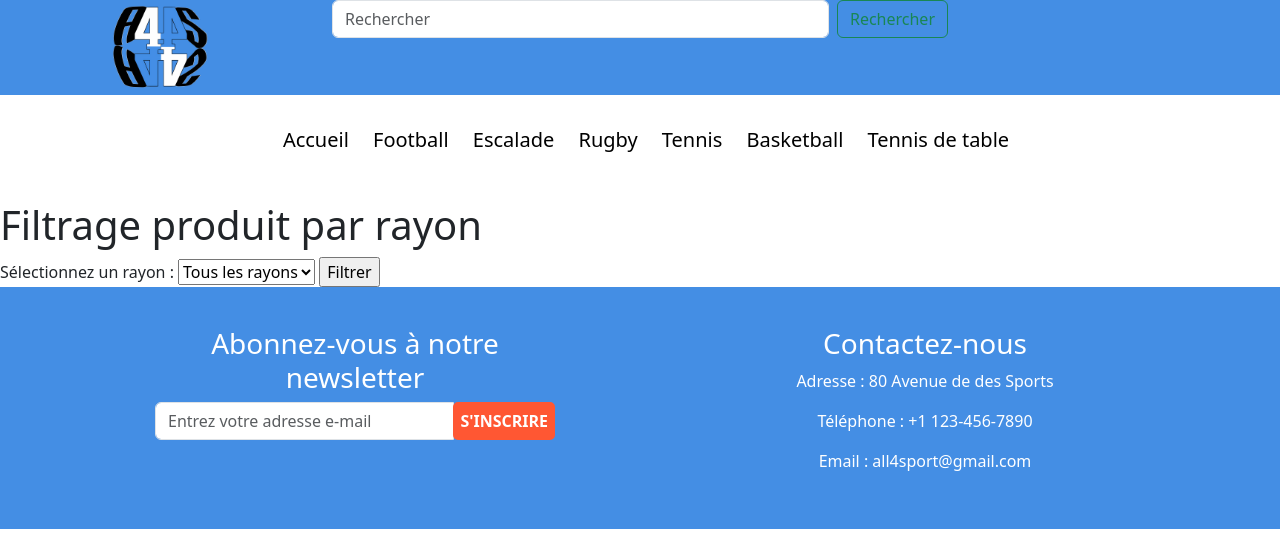
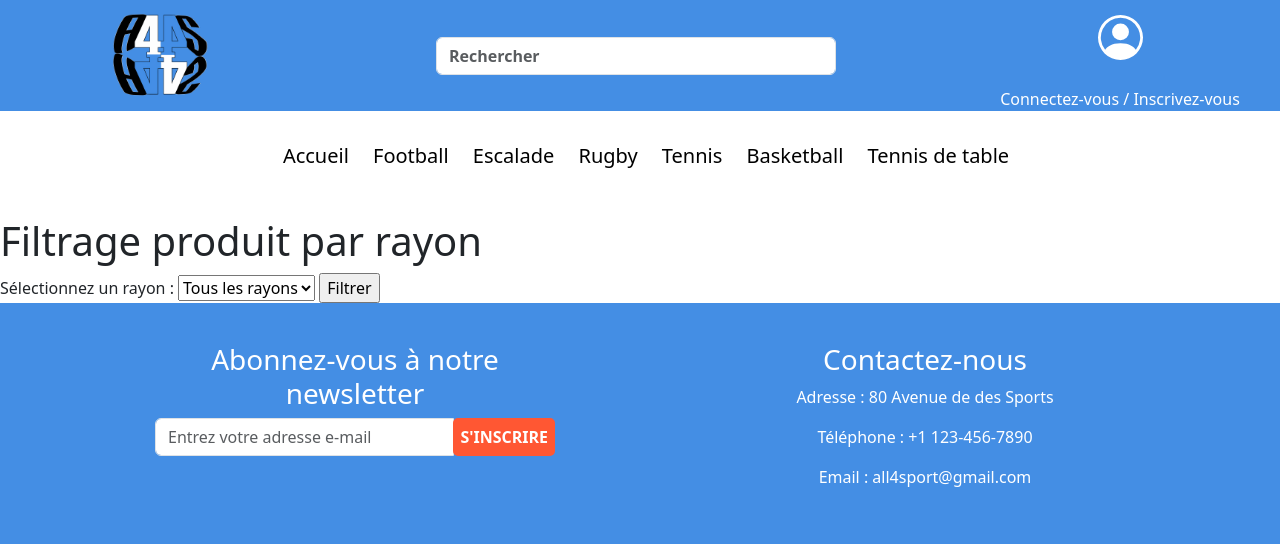
Before and after one commit to oriswalft/Projet-AP3, a Symfony app: template templates/filtre.html.twig in a window 1280 px wide. Shown: the top 544 px of the page. Run offline with Twig, Linux system fonts and the light colour scheme; the template is opened without the code that fills it, so the values that code supplies are empty; some libraries are stand-ins or nearby versions.

Commit message:
header terminé

```diff
--- a/public/CSS/style.css
+++ b/public/CSS/style.css
@@ -1,28 +1,5 @@
-.card {
-    text-align: center;
-    border: none;
-    box-shadow: 0 4px 8px rgba(0, 0, 0, 0.2), 0 6px 20px rgba(0, 0, 0, 0.15);
-    border-radius: 20px;
-}
-
-.card a {
-    color: #448ee4;
+a {
     text-decoration: none;
-}
-
-.card a:hover {
-    color: #448ee4;
-
-}
-
-
-hr {
-    color: #448ee4;
-}
-
-.card img {
-    margin: 0 auto;
-    display: block;
 }
 
 .header {
@@ -31,6 +8,26 @@ hr {
 
 .logo img {
     height: 95px;
+}
+
+.searchbar input {
+    width: 400px;
+    font-weight: 600;
+}
+
+.login svg {
+    color: white;
+    margin-top: 15px;
+}
+
+#connexion {
+    margin-top: 3px;
+    color: white;
+}
+
+#connexion:hover {
+    text-decoration: underline;
+
 }
 
 .navbar {
@@ -48,13 +45,38 @@ hr {
 
 .navbar a {
     color: black;
-    text-decoration: none;
     font-size: 20px;
     margin-right: 20px;
 }
 
 .navbar a:hover {
     color: #448ee4;
+}
+
+.card {
+    text-align: center;
+    border: none;
+    box-shadow: 0 4px 8px rgba(0, 0, 0, 0.2), 0 6px 20px rgba(0, 0, 0, 0.15);
+    border-radius: 20px;
+}
+
+.card a {
+    color: #448ee4;
+}
+
+.card a:hover {
+    color: #448ee4;
+
+}
+
+
+hr {
+    color: #448ee4;
+}
+
+.card img {
+    margin: 0 auto;
+    display: block;
 }
 
 #bouton {
--- a/templates/base.html.twig
+++ b/templates/base.html.twig
@@ -20,17 +20,23 @@
                 <img src="{{ asset('pictures/logo/logo.png') }}" alt="Logo de votre site">
             </a>
         </div>
-        <div class="searchbar col-6">
+          <div class="searchbar col-6 d-flex justify-content-center align-items-center">
             <form class="d-flex" role="search">
                 <input class="form-control me-2" type="search" placeholder="Rechercher" aria-label="Rechercher">
-                <button class="btn btn-outline-success" type="submit">Rechercher</button>
             </form>
         </div>
-        <div class="login col-3">
-            <!-- Votre contenu de connexion ici -->
-        </div>
+        <div class="login col-3 d-flex flex-column align-items-center">
+            <a href="{{ path('app_accueil') }}">
+                <svg xmlns="http://www.w3.org/2000/svg" width="45" height="45" fill="currentColor" class="bi bi-person-circle" viewBox="0 0 16 16">
+                    <path d="M11 6a3 3 0 1 1-6 0 3 3 0 0 1 6 0z"/>
+                    <path fill-rule="evenodd" d="M0 8a8 8 0 1 1 16 0A8 8 0 0 1 0 8zm8-7a7 7 0 0 0-5.468 11.37C3.242 11.226 4.805 10 8 10s4.757 1.225 5.468 2.37A7 7 0 0 0 8 1z"/>
+                </svg>
+            </a>
+            <br>
+            <a id="connexion" href="{{ path('app_accueil') }}" >Connectez-vous / Inscrivez-vous</a>
         </div>
 </header>
+
 
 
         <div class="navbar col-12">
```
Lines whose indentation alone changed are shown as unchanged.
